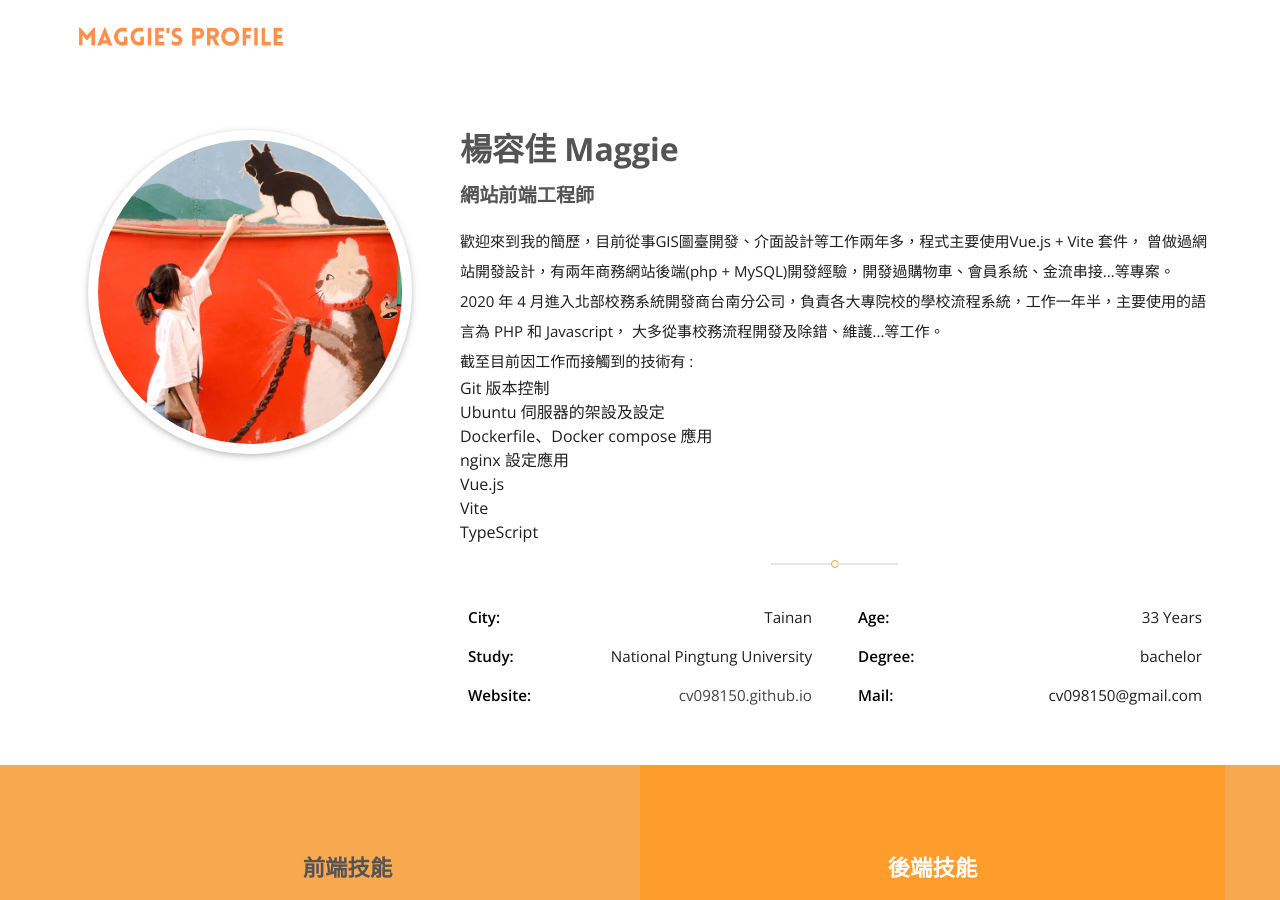
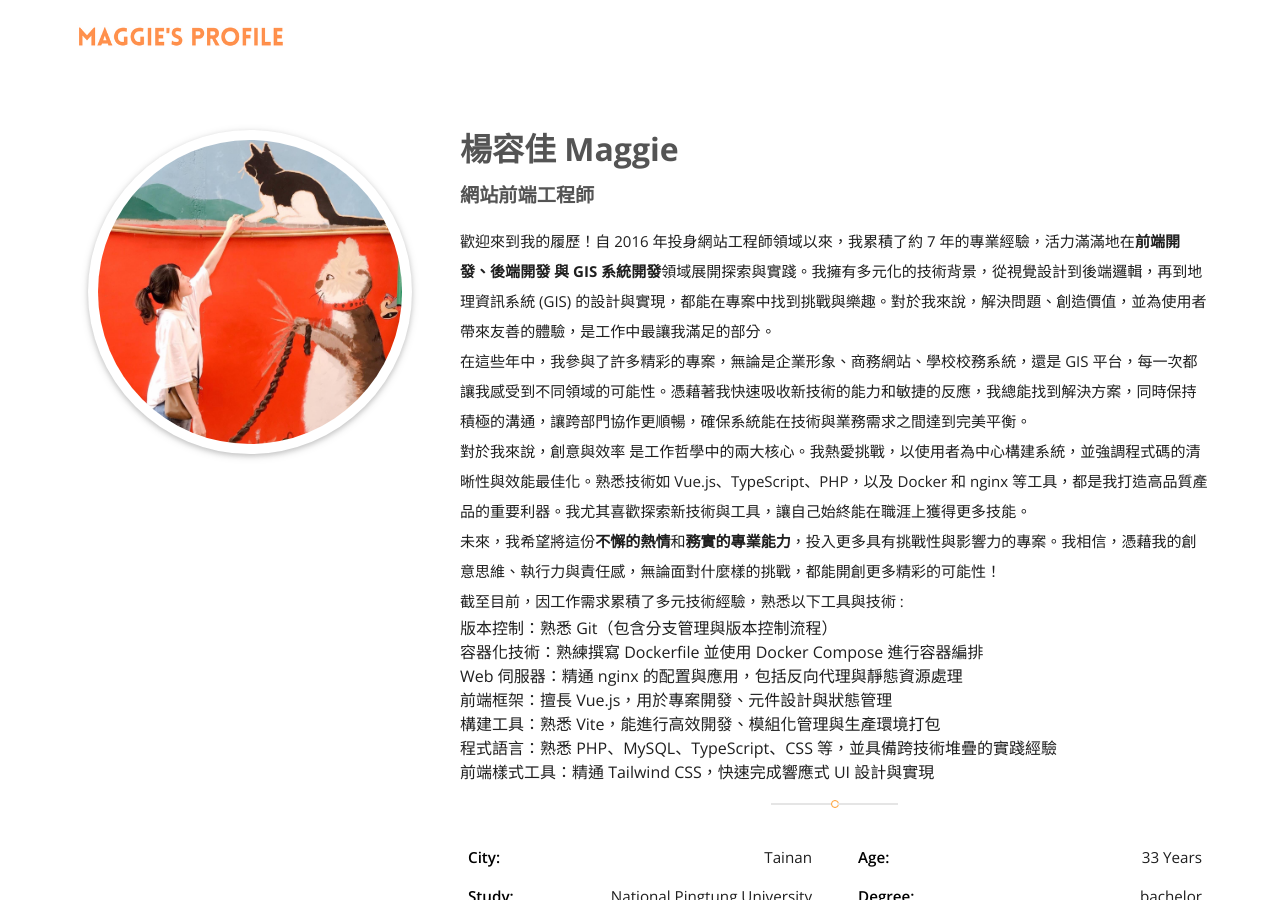
Before and after one commit to cv098150/cv098150.github.io, a Jekyll site: the page built from index.html, in a window 1280 px wide and 900 px high. Built offline with Jekyll 4.4.1, drawn with Linux system fonts in a browser that asks for light colours; some of the changed text lies outside the part shown.

Commit message:
add - 新增簡介

```diff
--- a/index.html
+++ b/index.html
@@ -15,19 +15,20 @@ title: Home
             <div class="detail-col col-md-8">
                 <h2>楊容佳 Maggie</h2>
                 <h6>網站前端工程師</h6>
-                <p>歡迎來到我的簡歷，目前從事GIS圖臺開發、介面設計等工作兩年多，程式主要使用Vue.js + Vite 套件，
-                    曾做過網站開發設計，有兩年商務網站後端(php + MySQL)開發經驗，開發過購物車、會員系統、金流串接...等專案。
-                    2020 年 4 月進入北部校務系統開發商台南分公司，負責各大專院校的學校流程系統，工作一年半，主要使用的語言為 PHP 和 Javascript，
-                    大多從事校務流程開發及除錯、維護...等工作。<br>
-                    截至目前因工作而接觸到的技術有 :<br>
+                <p>
+                    歡迎來到我的履歷！自 2016 年投身網站工程師領域以來，我累積了約 7 年的專業經驗，活力滿滿地在<strong>前端開發、後端開發 與 GIS 系統開發</strong>領域展開探索與實踐。我擁有多元化的技術背景，從視覺設計到後端邏輯，再到地理資訊系統 (GIS) 的設計與實現，都能在專案中找到挑戰與樂趣。對於我來說，解決問題、創造價值，並為使用者帶來友善的體驗，是工作中最讓我滿足的部分。<br>
+                    在這些年中，我參與了許多精彩的專案，無論是企業形象、商務網站、學校校務系統，還是 GIS 平台，每一次都讓我感受到不同領域的可能性。憑藉著我快速吸收新技術的能力和敏捷的反應，我總能找到解決方案，同時保持積極的溝通，讓跨部門協作更順暢，確保系統能在技術與業務需求之間達到完美平衡。<br>
+                    對於我來說，創意與效率 是工作哲學中的兩大核心。我熱愛挑戰，以使用者為中心構建系統，並強調程式碼的清晰性與效能最佳化。熟悉技術如 Vue.js、TypeScript、PHP，以及 Docker 和 nginx 等工具，都是我打造高品質產品的重要利器。我尤其喜歡探索新技術與工具，讓自己始終能在職涯上獲得更多技能。<br>未來，我希望將這份<strong>不懈的熱情</strong>和<strong>務實的專業能力</strong>，投入更多具有挑戰性與影響力的專案。我相信，憑藉我的創意思維、執行力與責任感，無論面對什麼樣的挑戰，都能開創更多精彩的可能性！
+                <br>
+                    截至目前，因工作需求累積了多元技術經驗，熟悉以下工具與技術 :<br>
                 <ol>
-                    <li>Git 版本控制</li>
-                    <li>Ubuntu 伺服器的架設及設定</li>
-                    <li>Dockerfile、Docker compose 應用</li>
-                    <li>nginx 設定應用</li>
-                    <li>Vue.js</li>
-                    <li>Vite</li>
-                    <li>TypeScript</li>
+                    <li>版本控制：熟悉 Git（包含分支管理與版本控制流程）</li>
+                    <li>容器化技術：熟練撰寫 Dockerfile 並使用 Docker Compose 進行容器編排</li>
+                    <li>Web 伺服器：精通 nginx 的配置與應用，包括反向代理與靜態資源處理</li>
+                    <li>前端框架：擅長 Vue.js，用於專案開發、元件設計與狀態管理</li>
+                    <li>構建工具：熟悉 Vite，能進行高效開發、模組化管理與生產環境打包</li>
+                    <li>程式語言：熟悉 PHP、MySQL、TypeScript、CSS 等，並具備跨技術堆疊的實踐經驗</li>
+                    <li>前端樣式工具：精通 Tailwind CSS，快速完成響應式 UI 設計與實現</li>
                 </ol>
                 </p>
                 <div class="heading-line"></div>
@@ -192,6 +193,13 @@ title: Home
                             class="badge badge-info">git</b>，理解到commit的規範，衝突的解決方式等新的技術。</p>
                 </div>
             </div>
+            <div class="col-md-6 seric-div">
+                <div class="service-card">
+                    <h4>鉅網資訊（2021/11~在職中）</h4>
+                    <p>專注於 GIS 地理資訊系統 的設計與開發，累積了深厚的專業經驗與技術實踐能力。負責的主要工作包括 <b class="badge badge-info">介面設計與系統 RWD (響應式設計)</b> ，以使用者體驗 (UX) 為核心，設計直覺且高效的介面，確保不同裝置（桌機、平板、手機）上的使用一致性與流暢性，並採用 Tailwind CSS 與 CSS 變數 進行樣式模組化與統一管理，提升開發與維護效率。
+                        系統功能開發方面則是根據業務需求，設計並實現 GIS 平台的多樣化功能，如地圖互動、資料篩選等，並整合第三方地圖工具（如 Openlayers 或 Cesium.js）。技術工具以 <b class="badge badge-info">TypeScript</b>、<b class="badge badge-info">JavaScript</b>為基礎，搭配<b class="badge badge-info">Vue.js</b> 及 <b class="badge badge-info">Vite</b>，構建高效能的前端架構，使用模組化設計方式，確保程式碼的可讀性與可維護性，同時結合 Git 進行版本管理，實現流場的開發流程。<br>我積極參與多項專案的設計與執行，透過跨部門溝通與協作，成功完成系統功能的上線，並獲得使用者的正面回饋。同時，善於分析與解決技術問題，不斷優化系統效能，確保專案穩定與高效運行。</p>
+                </div>
+            </div>
         </div>
     </div>
 </div>
```
